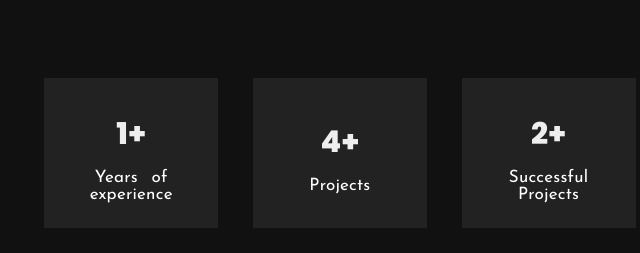
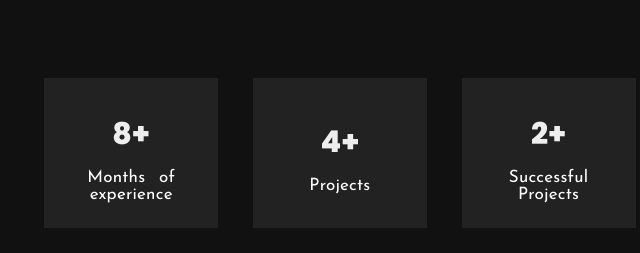
Before and after one commit to Sangaviraghavan/Sangavi-Portfolio, a plain HTML site: page index.html in a window 1280 px wide. Shown: the part 1309-1562 px from the top of the page, 343-983 px from the left. Drawn offline with nearby package versions, Linux system fonts and the light colour scheme; a web font is replaced by a local one.

Commit message:
final changes

```diff
--- a/index.html
+++ b/index.html
@@ -81,8 +81,8 @@
       </div>
       <div class="counter heading7">
         <div class="box">
-          <span>1+</span>
-          <h3 class="heading1">Years of experience</h3>
+          <span>8+</span>
+          <h3 class="heading1">Months of experience</h3>
 
 
         </div>
```
